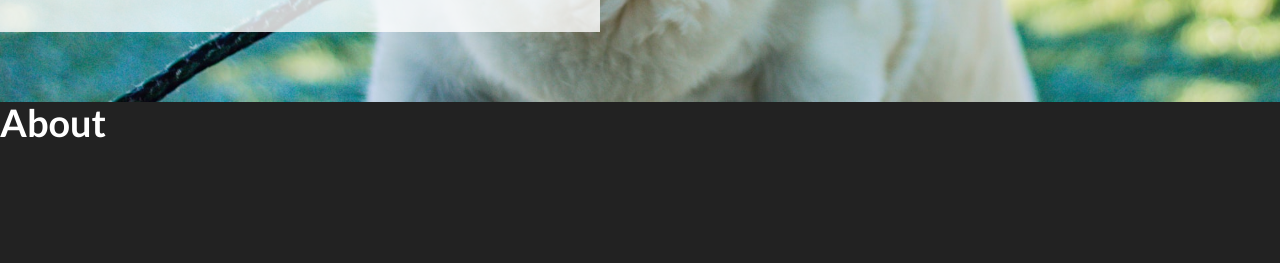
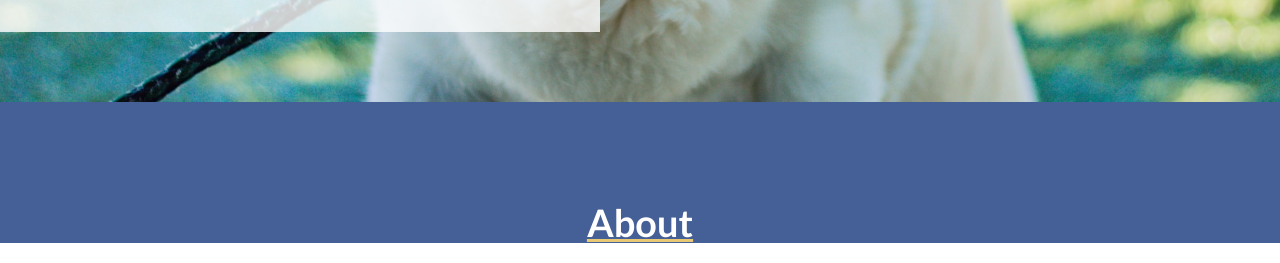
Before and after one commit to rfk35/webdesign-4, a plain HTML site: page index.html in a window 1280 px wide. Shown: the part 779-1042 px from the top of the page. Before the commit the page ends 942 px from the top, so only its background shows below. Drawn offline with Linux system fonts and the light colour scheme.

Commit message:
Added underline

```diff
--- a/css/base.css
+++ b/css/base.css
@@ -1,9 +1,6 @@
 /* ------- [ Typography ] ------- */
 /* Based on Perfect Fourth at type-scale.com */
 
-p {
-	margin: 0 0 1.3em 0;
-}
 
 h1, h2, h3, h4, h5, h6 {
 	font-family: 'Lato', bold;
@@ -38,7 +35,10 @@ h6 {
 	font-weight: 900;
 }
 
-
+h2 {
+  text-decoration: underline ;
+  text-decoration-color: #E8C874;
+}
 
 .small-text {
 	font-size: 0.75em;
--- a/css/style.css
+++ b/css/style.css
@@ -6,12 +6,7 @@
     padding: 0;
 }
 
-body {
-    font-family: 'Roboto', sans-serif;
-    background: #333;
-    color: white;
-    line-height: 1.6;
-}
+
 
 .slider {
     position: relative;
@@ -114,8 +109,7 @@ box-sizing: border-box;
 
 body {
   margin: 0;
-  background: #222;
-  font-family: 'Raleway', sans-serif;
+  font-family: 'Lato', Bold;
   font-weight: 400;
 }
 
@@ -125,7 +119,7 @@ header {
   text-align: center;
   position: sticky;
   top: 0;
-  width: 100%;
+  width: 100.6%;
   z-index: 1000;
 }
 
@@ -278,4 +272,10 @@ nav a:hover {
   }
 }
 
-/* About section */
+/* About Section */
+
+.about {
+    padding-top: 100px;
+    background-color: #455F97 ;
+    text-align: center;
+}
--- a/index.html
+++ b/index.html
@@ -57,13 +57,9 @@
     </div>
 </section><!-- end hero slide-->
 
-<section class="About" data-scroll-index="">
+<section class="about" data-scroll-index="">
 <div class="container">
-<h2>About</h2>
-
-
-
-
+    <h2>About</h2>
 </div>
 </section>
 
```
